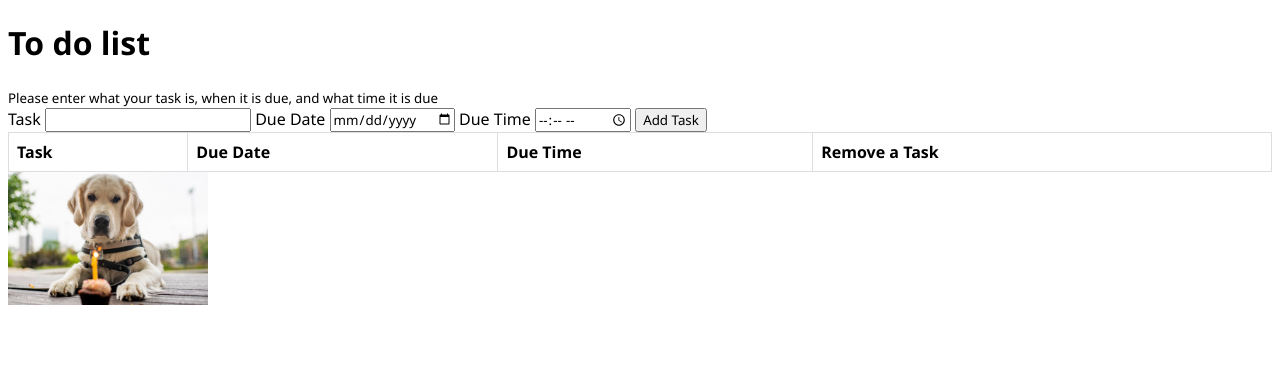
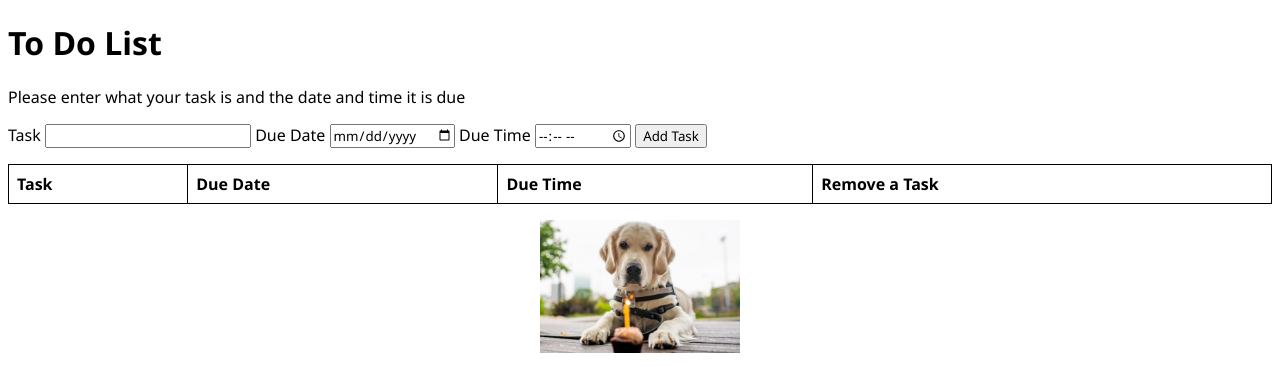
Before and after one commit to BellaCho188/task.manager, a Flask app: page / in a window 1280 px wide. Shown: the top 392 px of the page. Run offline with Flask 3, Linux system fonts and the light colour scheme; lists and menus that the app fills with data are empty.

Commit message:
added some more to the html to make it prettier

```diff
--- a/templates/index.html
+++ b/templates/index.html
@@ -16,20 +16,22 @@
 
       td,
       th {
-        border: 1px solid #dddddd;
+        border: 1px solid #000000;
         text-align: left;
         padding: 8px;
       }
 
       tr:nth-child(even) {
-        background-color: #FFB6C1;
+        background-color: #DCDCDC;
       }
     </style>
   </head>
 
   <body>
-    <h1>To do list</h1>
-    <small>Please enter what your task is, when it is due, and what time it is due</small>
+    <p>
+    <h1>To Do List</h1>
+    <header>Please enter what your task is and the date and time it is due</header>
+    </p>
 
     <div>
       <form method="post">
@@ -45,8 +47,7 @@
         <button type="submit" name="add_task">Add Task</button>
       </form>
     </div>
-
-
+<p>
     <table>
       <thead>
         <tr>
@@ -76,7 +77,17 @@
         {% endfor %}
       </tbody>
     </table>
+</p>
+    <footer>
+    <style>
+    img {
+      display: block;
+      margin-left: auto;
+      margin-right: auto;
+    }
+  </style>
 
     <img src="{{ url_for('static', filename='cooper.png') }}" width="200" />
   </body>
 </html>
+</footer>
```
